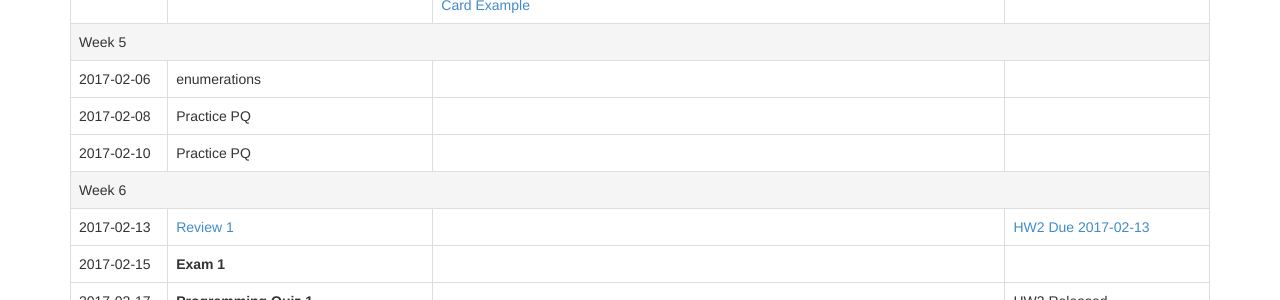
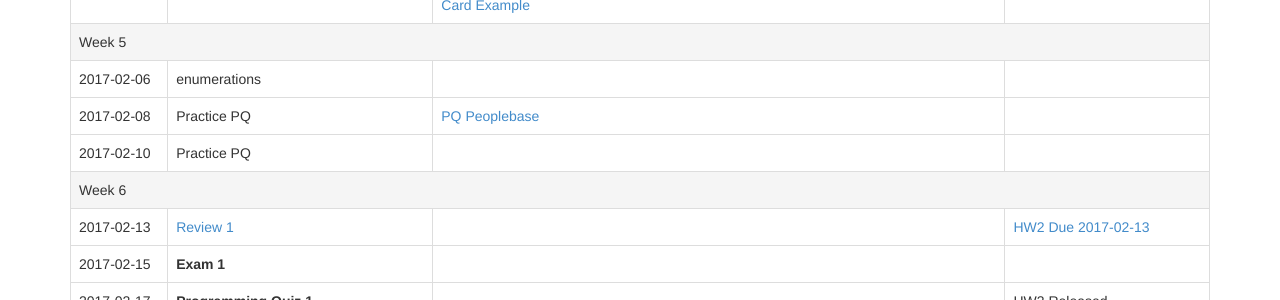
Before and after one commit to cs1331/cs1331.github.io.old, a Jekyll site: the page built from spring2017.html, in a window 1280 px wide and 900 px high, scrolled down 1447 px. Shown: the part 152-452 px from the top of the window. Built offline with Jekyll 4.4.1, drawn with Linux system fonts in a browser that asks for light colours; nearby versions of some CDN libraries.

Commit message:
Add link to pq-peoplebase zip

```diff
--- a/spring2017.html
+++ b/spring2017.html
@@ -311,7 +311,7 @@ title: CS 1331 - Spring 2017
       <td>Practice PQ</td>
       <td>
 
-
+        <a href="pq-peoplebase-master.zip">PQ Peoplebase</a>
       </td>
       <td>
 
```
Also changed, not shown: 1 other file.
